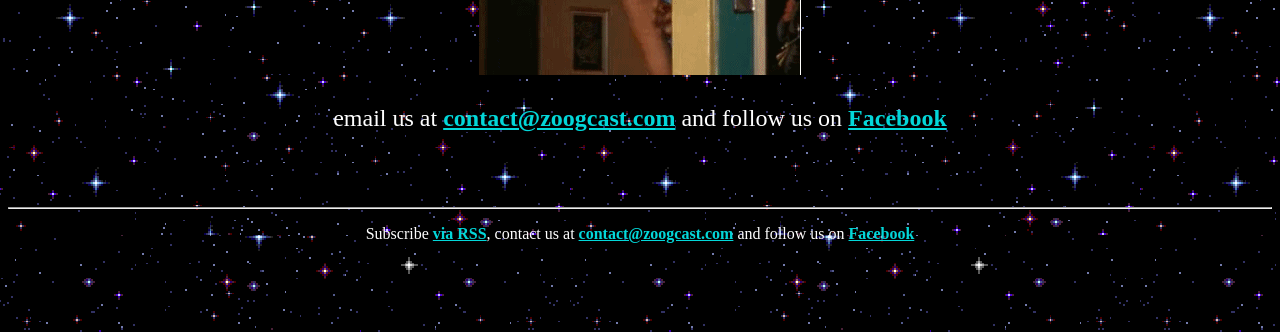
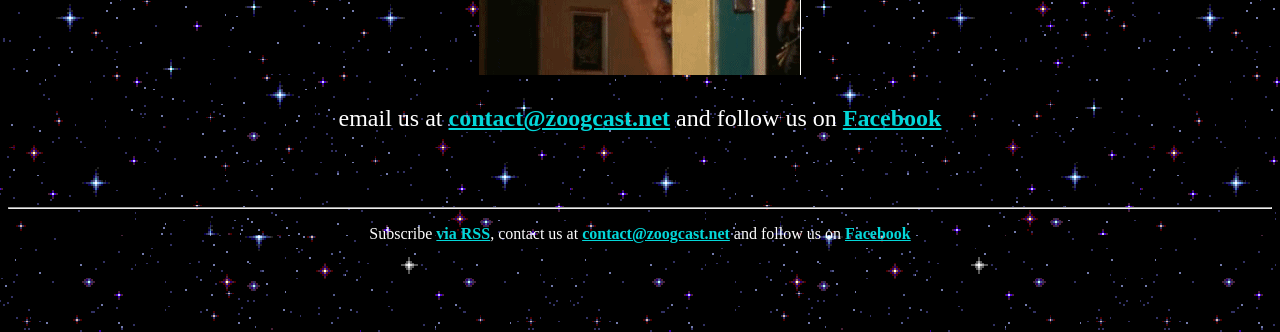
Before and after one commit to karlyanelson/zoogcast, a Jekyll site: the page built from contact.html, in a window 1280 px wide. Shown: the part 491-823 px from the top of the page. Built offline with Jekyll 4.4.1, drawn with Linux system fonts in a browser that asks for light colours.

Commit message:
updated email address

```diff
--- a/_config.yml
+++ b/_config.yml
@@ -14,7 +14,7 @@
 # You can create any custom variable you would like, and they will be accessible
 # in the templates via {{ site.myvariable }}.
 title: The ZoogCast
-email: contact@zoogcast.com
+email: contact@zoogcast.net
 description: > # A podcast about ZoogDisney and revisiting the media that helped raise us.
 baseurl: "" # the subpath of your site, e.g. /blog
 url: "http://zoogcast.net" # the base hostname & protocol for your site, e.g. http://example.com
```
